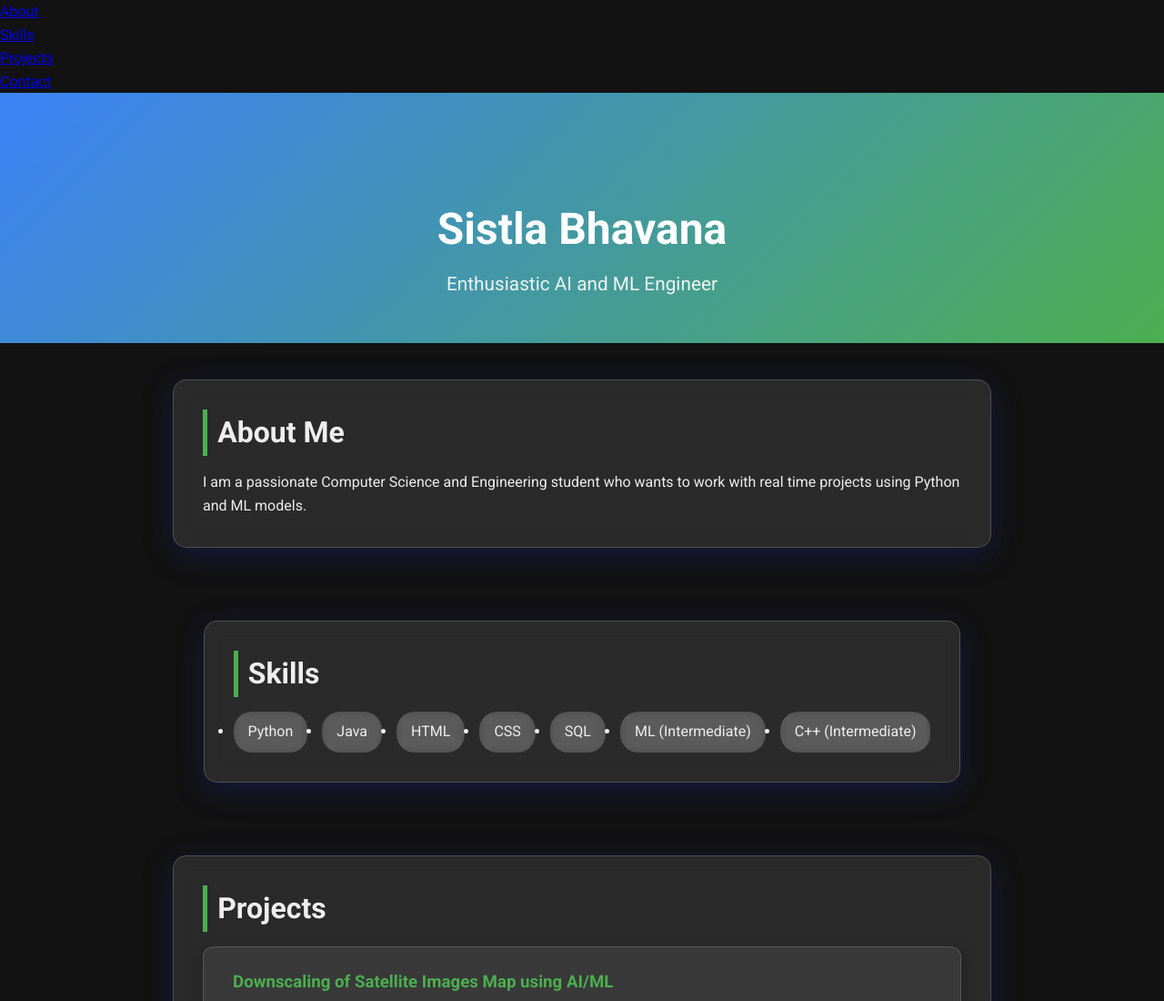
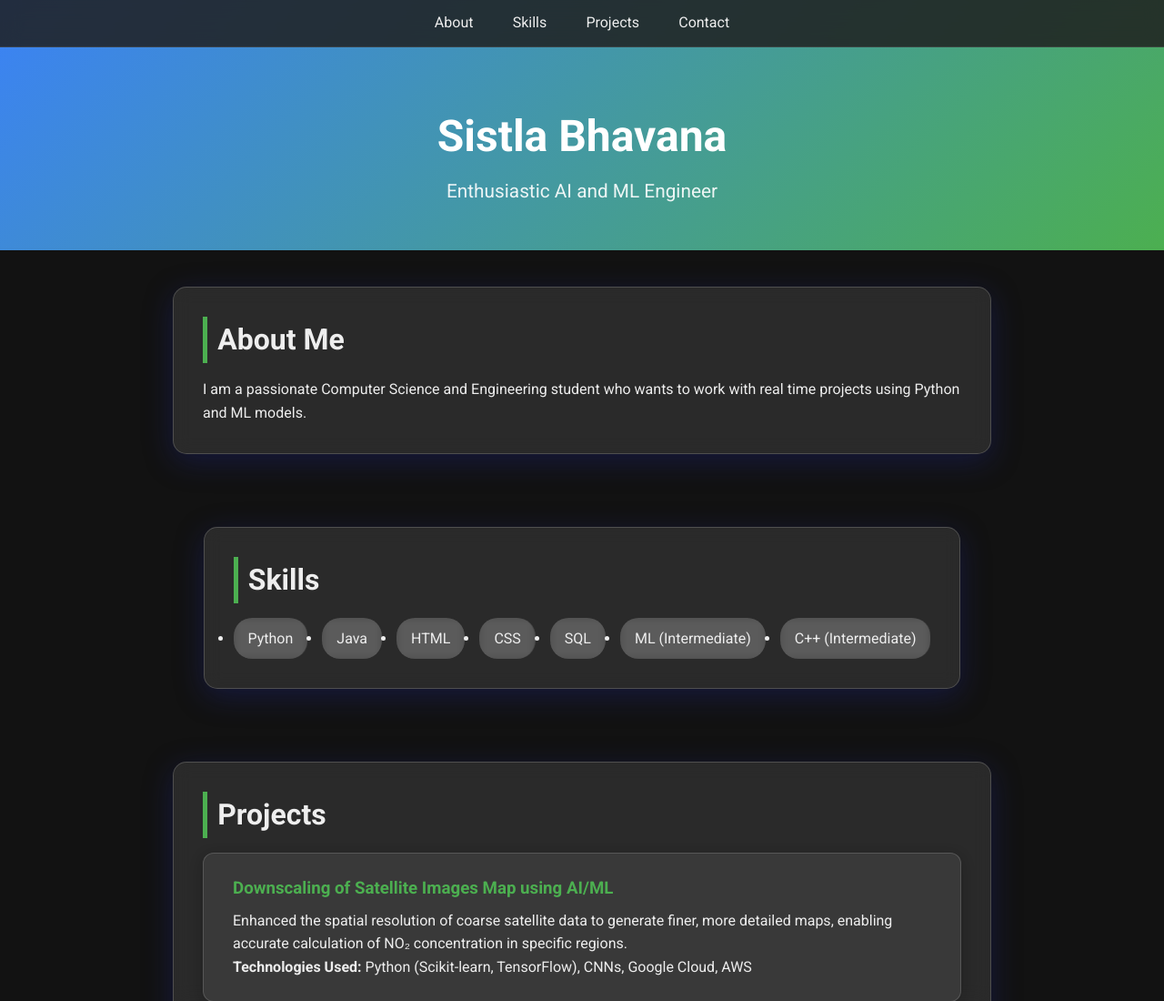
Before and after one commit to Sistla-Bhavana/Portfolio, a plain HTML site: page index.html in a window 1280 px wide. Shown: the top 1100 px of the page at 91% size. Drawn offline with Linux system fonts and the light colour scheme.

Commit message:
index.html

```diff
--- a/index.html
+++ b/index.html
@@ -9,12 +9,15 @@
 </head>
 <body>
   <header>
-    <nav>
-      <ul>
-        <li><a href="#about">About</a></li>
-        <li><a href="#skills">Skills</a></li>
-        <li><a href="#projects">Projects</a></li>
-        <li><a href="#contact">Contact</a></li>
+    <nav class="navbar">
+      <button class="nav-toggle" aria-label="toggle menu">
+        <span class="hamburger"></span>
+      </button>
+      <ul class="nav-menu">
+        <li><a href="#about" class="nav-link">About</a></li>
+        <li><a href="#skills" class="nav-link">Skills</a></li>
+        <li><a href="#projects" class="nav-link">Projects</a></li>
+        <li><a href="#contact" class="nav-link">Contact</a></li>
       </ul>
     </nav>
   </header>
@@ -73,27 +76,29 @@
   </footer>
 
   <script>
+    // Fade-in on scroll
     document.addEventListener("DOMContentLoaded", function() {
       const faders = document.querySelectorAll(".fade-in-bottom");
-
       const appearOptions = {
         threshold: 0.1,
         rootMargin: "0px 0px -50px 0px"
       };
-
       const appearOnScroll = new IntersectionObserver(function(entries, appearOnScroll) {
         entries.forEach(entry => {
-          if (!entry.isIntersecting) {
-            return;
-          } else {
-            entry.target.classList.add("visible");
-            appearOnScroll.unobserve(entry.target);
-          }
+          if (!entry.isIntersecting) return;
+          entry.target.classList.add("visible");
+          appearOnScroll.unobserve(entry.target);
         });
       }, appearOptions);
-
       faders.forEach(fader => {
         appearOnScroll.observe(fader);
+      });
+
+      // Nav toggle for mobile
+      const navToggle = document.querySelector(".nav-toggle");
+      const navMenu = document.querySelector(".nav-menu");
+      navToggle.addEventListener("click", () => {
+        navMenu.classList.toggle("nav-menu_visible");
       });
     });
   </script>
```
